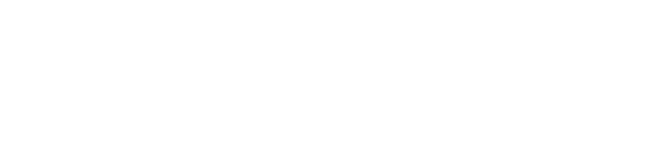
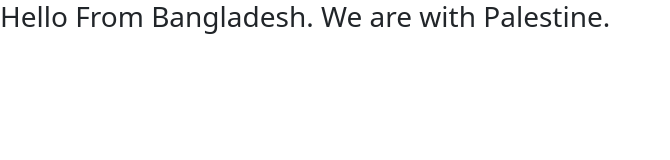
Before and after one commit to FarhanFardid/Free_Palestine, a plain HTML site: page index.html in a window 1280 px wide. Shown: the whole page, without its empty margins (0-670 px from the left). Drawn offline with nearby package versions, Linux system fonts and the light colour scheme.

Commit message:
Bootstrap CDN added

```diff
--- a/index.html
+++ b/index.html
@@ -4,8 +4,12 @@
     <meta charset="UTF-8">
     <meta name="viewport" content="width=device-width, initial-scale=1.0">
     <title>Free Palestine</title>
+    <link href="https://cdn.jsdelivr.net/npm/bootstrap@5.3.2/dist/css/bootstrap.min.css" rel="stylesheet" integrity="sha384-T3c6CoIi6uLrA9TneNEoa7RxnatzjcDSCmG1MXxSR1GAsXEV/Dwwykc2MPK8M2HN" crossorigin="anonymous">
+
 </head>
 <body>
+    <h3>Hello From Bangladesh. We are with Palestine.</h3>
+    <script src="https://cdn.jsdelivr.net/npm/bootstrap@5.3.2/dist/js/bootstrap.bundle.min.js" integrity="sha384-C6RzsynM9kWDrMNeT87bh95OGNyZPhcTNXj1NW7RuBCsyN/o0jlpcV8Qyq46cDfL" crossorigin="anonymous"></script>
 
 </body>
 </html>
```
